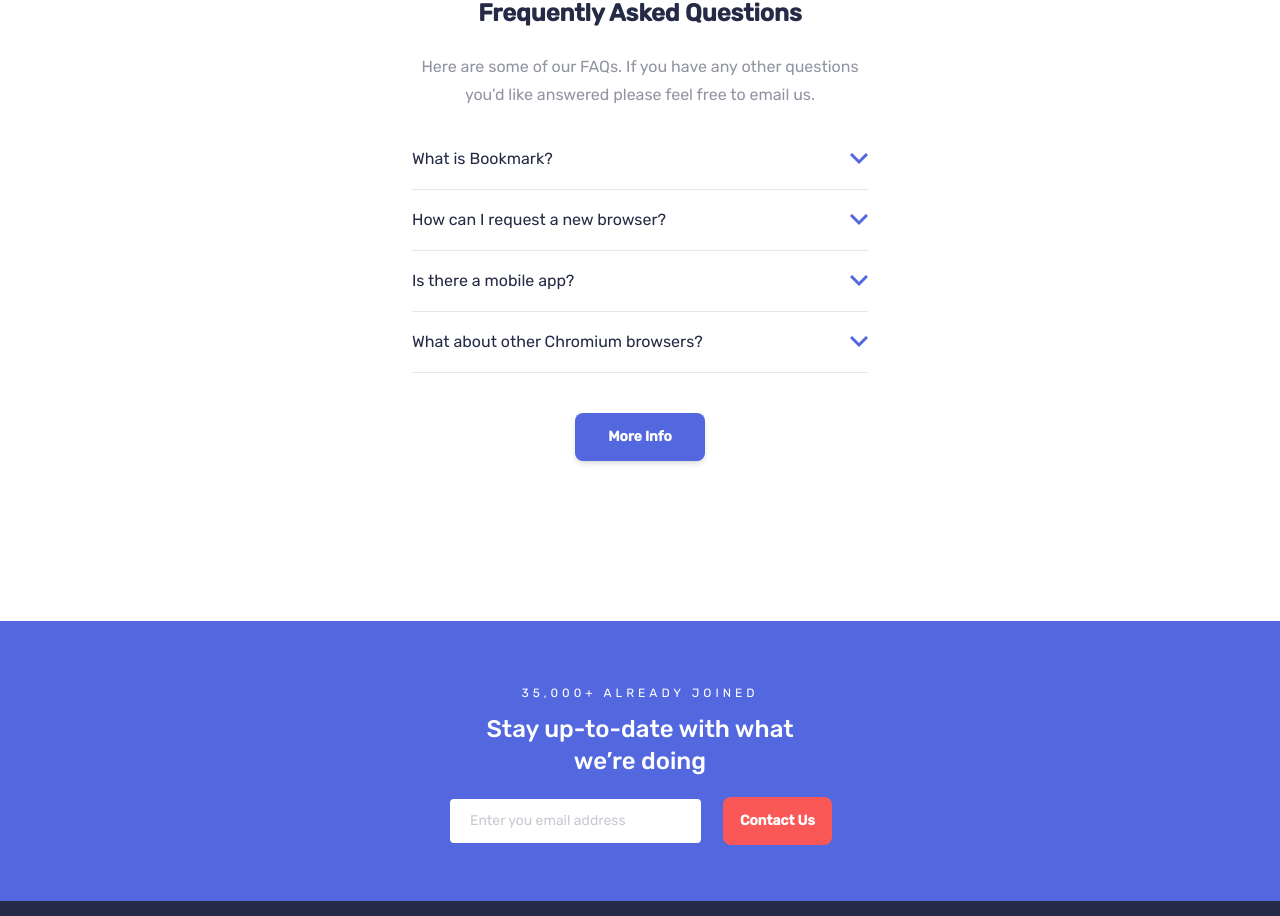
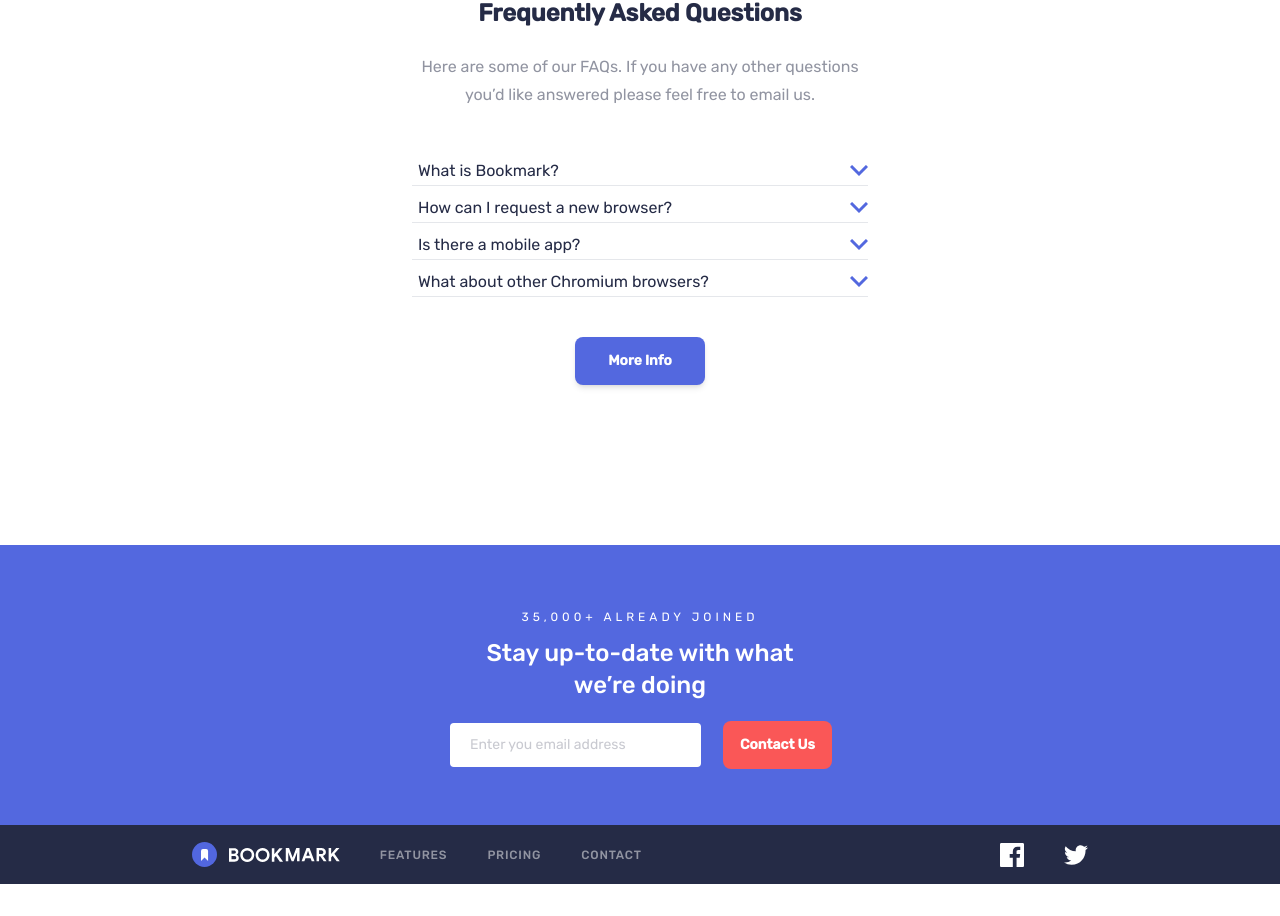
Before and after one commit to FrontendBy-GJ/bookmark-landing-page, a React (Vite) app: page / in a window 1280 px wide. Shown: the part 2715-3631 px from the top of the page. After the commit the page ends 3599 px from the top, so only its background shows below. Built offline with nearby package versions, Linux system fonts and the light colour scheme.

Commit message:
refactor: dropdown component

```diff
--- a/src/components/FAQ.jsx
+++ b/src/components/FAQ.jsx
@@ -1,11 +1,11 @@
-import React, { useState } from 'react';
-import arrow from '../assets/icon-arrow.svg';
+import React, { useRef, useState } from 'react';
 
 export default function FAQ() {
-  const [showAnswer, setShowAnswer] = useState(null);
+  const [currentIndex, setCurrentIndex] = useState('0');
 
-  const toggleAnswer = (i) =>
-    showAnswer === i ? setShowAnswer(null) : setShowAnswer(i);
+  function handleToggle(index) {
+    currentIndex === index ? setCurrentIndex('0') : setCurrentIndex(index);
+  }
 
   return (
     <section className="max-w-[1440px] mx-auto grid place-content-center py-40">
@@ -17,17 +17,16 @@
             like answered please feel free to email us.
           </p>
         </div>
+        <ul className="mt-12 p-0 min-w-[330px]">
           {faq.map((item, i) => (
             <Dropdown
+              key={i}
               faq={item}
-            key={i}
-            onClick={() => {
-              toggleAnswer(i);
-            }}
-            showAnswer={showAnswer}
-            i={i}
+              onClick={() => handleToggle(i)}
+              active={currentIndex === i}
             />
           ))}
+        </ul>
         <button className="btn bg-primary shadow-md block mx-auto mt-10 px-8">
           More Info
         </button>
@@ -36,33 +35,47 @@
   );
 }
 
-function Dropdown({ faq, onClick, showAnswer, i }) {
+function Dropdown({ faq, onClick, active }) {
+  const { question, answer } = faq;
+
+  const contentEl = useRef();
+
   return (
-    <div className="overflow-hidden border-b border-t lg:border-t-0 py-4">
-      <div
+    <li className="list-none border-b">
+      <button
+        tabIndex={0}
         onClick={onClick}
-        className="flex items-center cursor-pointer justify-between"
+        className="flex items-center flex-nowrap w-full justify-between text-base-200 hover:text-secondary"
       >
-        <h5 className="hover:text-secondary flex-1">{faq.question}</h5>
+        {question}
         <svg
           className={`${
-            showAnswer === i ? 'rotate-180 stroke-secondary' : ''
-          } transition duration-300 ease-in-out stroke-primary`}
+            active ? 'rotate-180 stroke-secondary' : ''
+          } transition duration-300 ease stroke-primary`}
           xmlns="http://www.w3.org/2000/svg"
           width="18"
           height="12"
         >
           <path fill="none" strokeWidth="3" d="M1 1l8 8 8-8" />
         </svg>
-      </div>
-
+      </button>
+      <div
+        ref={contentEl}
+        className="overflow-hidden transition-all duration-300 ease"
+        style={
+          active ? { height: contentEl.current.scrollHeight } : { height: '0' }
+        }
+      >
         <p
-        aria-hidden={showAnswer === i ? 'false' : 'true'}
-        className={`text-neutral ${showAnswer === i ? 'block' : 'hidden'}`}
+          aria-hidden={active ? 'false' : 'true'}
+          className={`text-neutral transition duration-700 ease ${
+            active ? 'opacity-100' : 'opacity-0'
+          }`}
         >
-        {faq.answer}
+          {answer}
         </p>
       </div>
+    </li>
   );
 }
 
```
Lines whose indentation alone changed are shown as unchanged.
